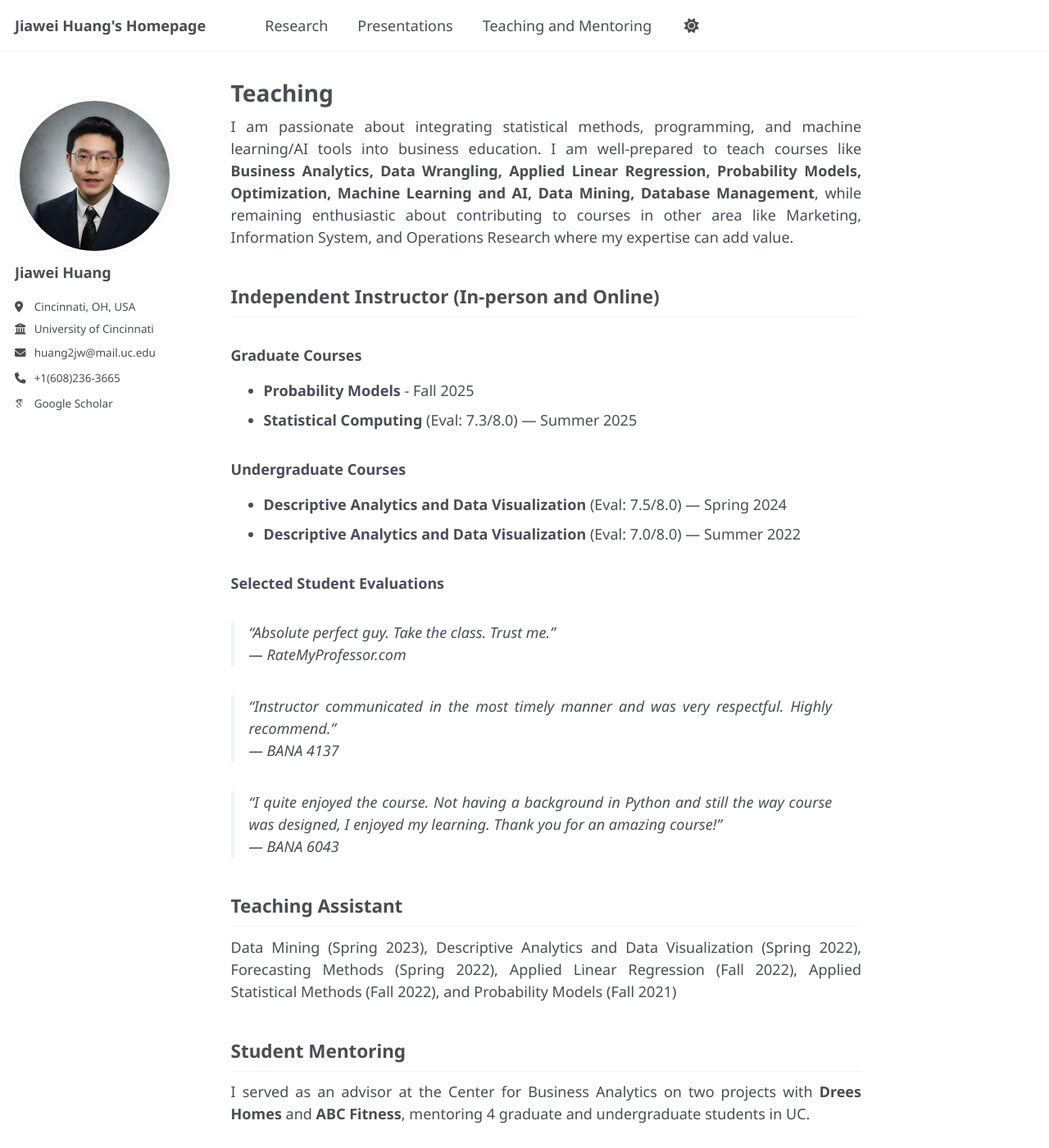
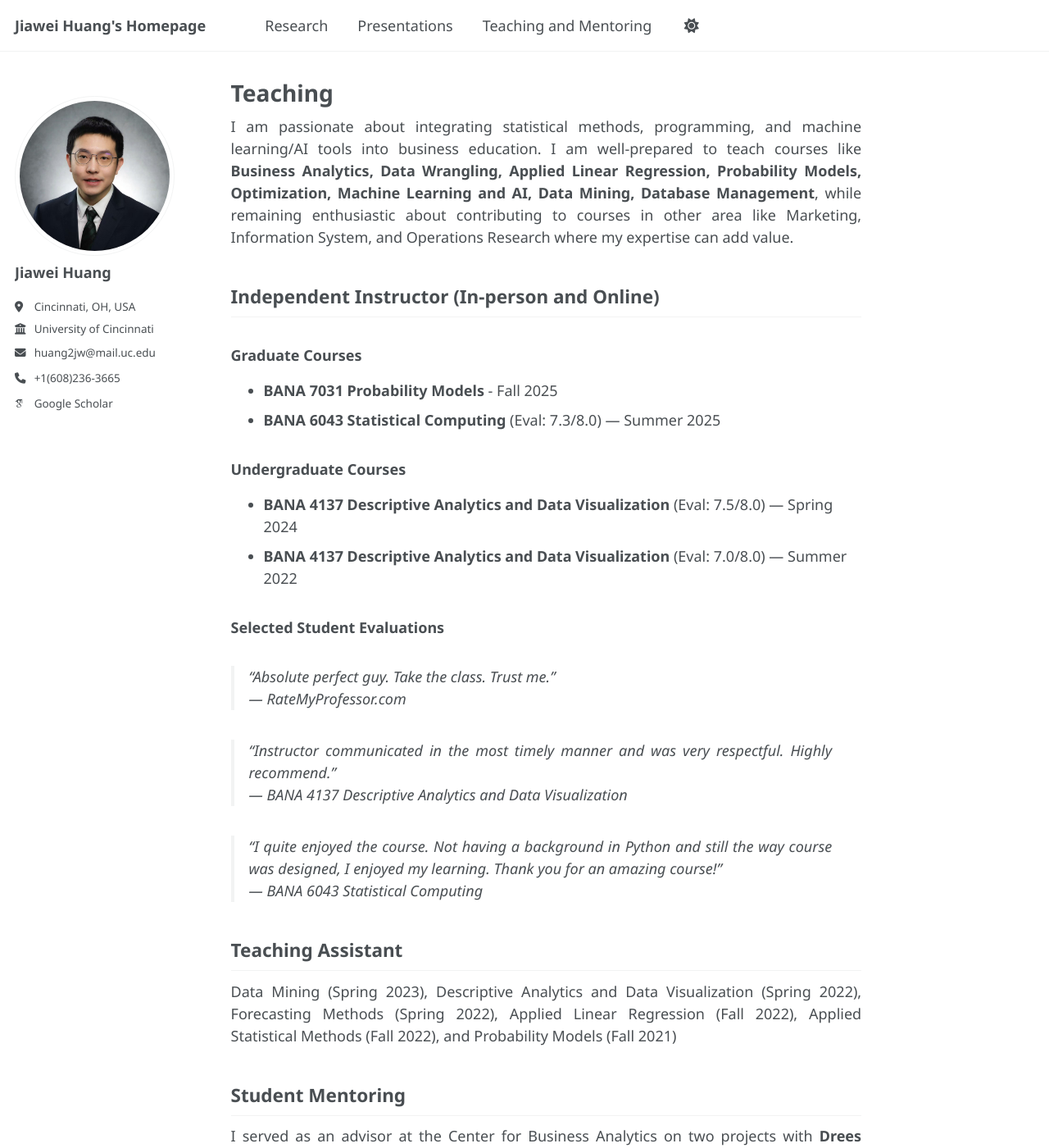
Before and after one commit to Jiawei98/Jiawei98.github.io, a Jekyll site: the page built from _pages/teaching.md, in a window 1280 px wide and 1400 px high. Shown: the whole window at 82% size. Built offline with Jekyll 4.4.1, drawn with Linux system fonts in a browser that asks for light colours; some web fonts are replaced; a script that is not in the unit is left out.

Commit message:
Update teaching.md

```diff
--- a/_pages/teaching.md
+++ b/_pages/teaching.md
@@ -9,12 +9,12 @@ I am passionate about integrating statistical methods, programming, and machine
 ## Independent Instructor (In-person and Online)
 
 ### Graduate Courses
-- **Probability Models** - Fall 2025
-- **Statistical Computing** (Eval: 7.3/8.0) — Summer 2025
+- **BANA 7031 Probability Models** - Fall 2025
+- **BANA 6043 Statistical Computing** (Eval: 7.3/8.0) — Summer 2025
 
 ### Undergraduate Courses
-- **Descriptive Analytics and Data Visualization** (Eval: 7.5/8.0) — Spring 2024
-- **Descriptive Analytics and Data Visualization** (Eval: 7.0/8.0) — Summer 2022
+- **BANA 4137 Descriptive Analytics and Data Visualization** (Eval: 7.5/8.0) — Spring 2024
+- **BANA 4137 Descriptive Analytics and Data Visualization** (Eval: 7.0/8.0) — Summer 2022
 
 ### Selected Student Evaluations
 
@@ -22,10 +22,10 @@ I am passionate about integrating statistical methods, programming, and machine
 > — *RateMyProfessor.com*
 
 > "Instructor communicated in the most timely manner and was very respectful. Highly recommend."
-> — *BANA 4137*
+> — *BANA 4137 Descriptive Analytics and Data Visualization*
 
 > "I quite enjoyed the course. Not having a background in Python and still the way course was designed, I enjoyed my learning. Thank you for an amazing course!"
-> — *BANA 6043*
+> — *BANA 6043 Statistical Computing*
 
 ## Teaching Assistant
 
```
